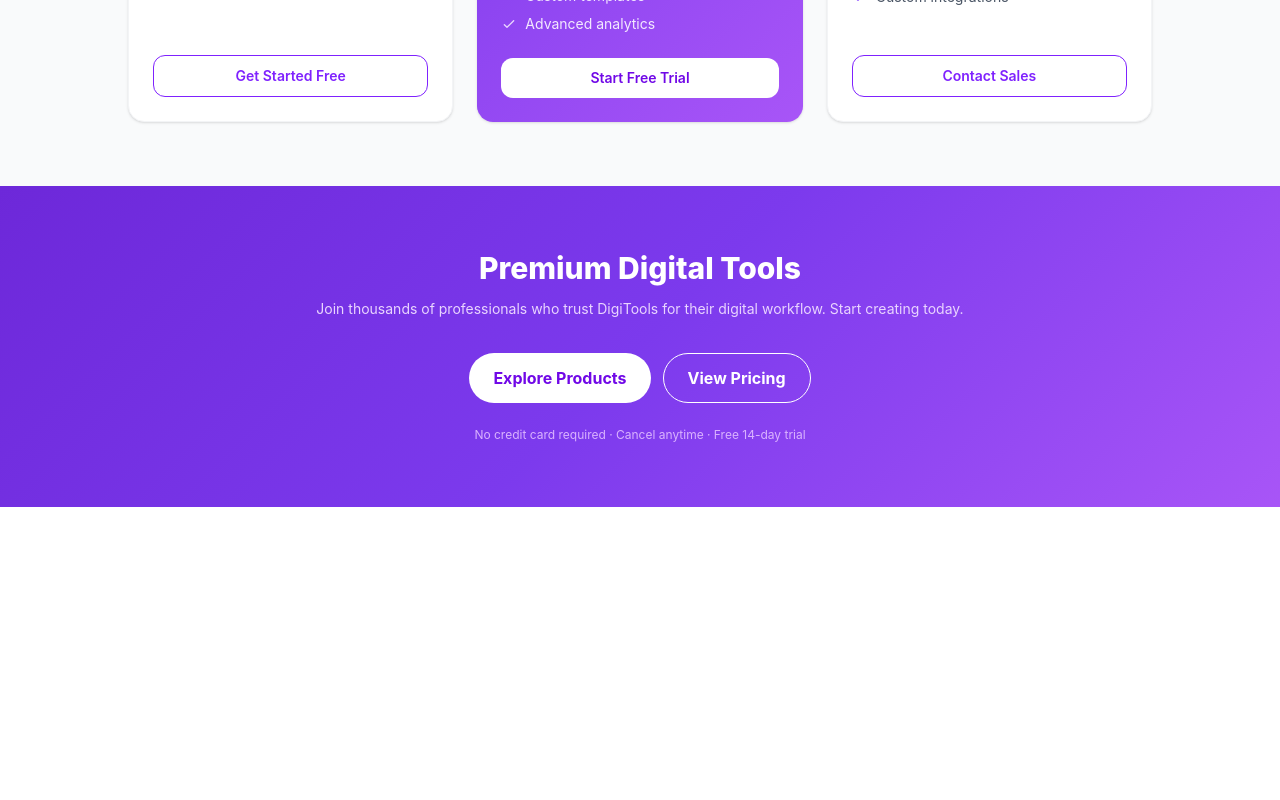
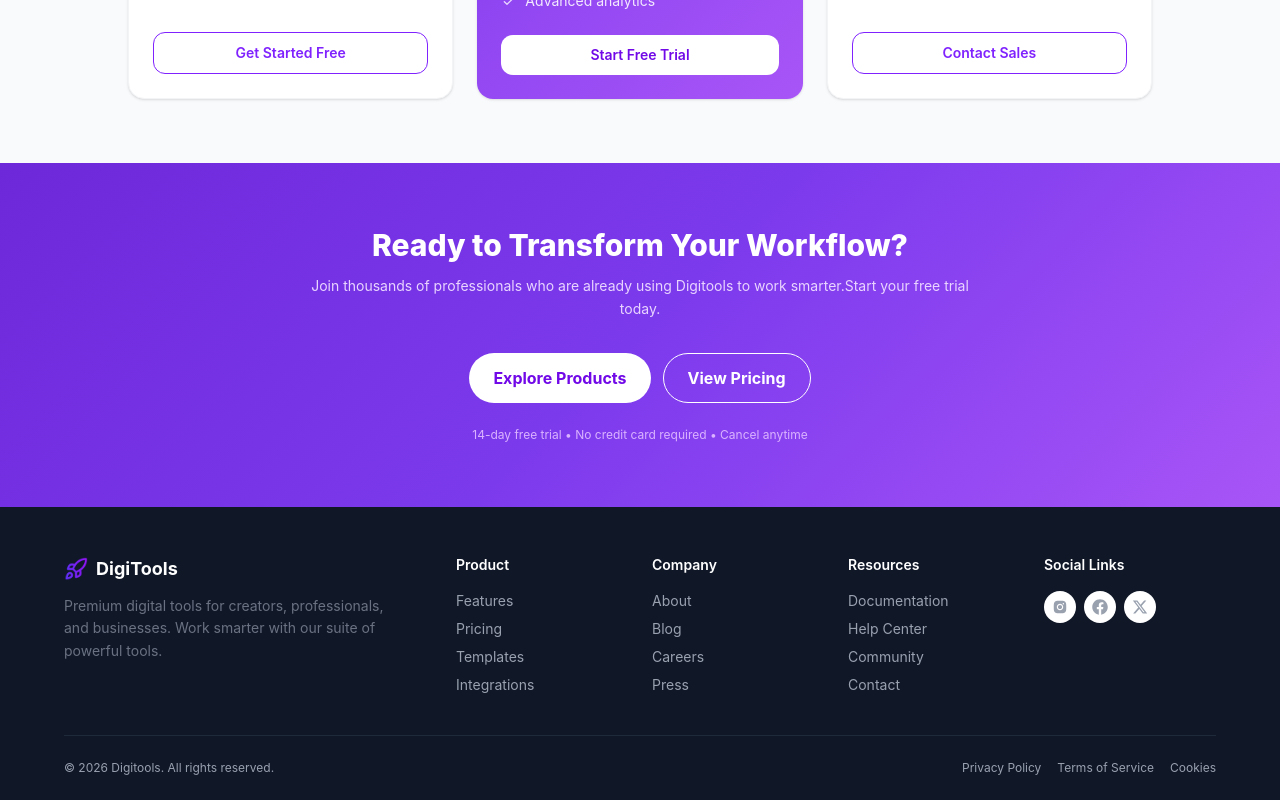
Before and after one commit to Shipan-Ahmed/A-06-Melsn-6, a React (Vite) app: page / in a window 1280 px wide. Shown: the part 3701-4501 px from the top of the page. Before the commit the page ends 4208 px from the top, so only its background shows below. Built offline with nearby package versions, Linux system fonts and the light colour scheme.

Commit message:
added footer and toastify

```diff
--- a/src/App.jsx
+++ b/src/App.jsx
@@ -8,6 +8,8 @@ import Rating from './Components/Rating';
 import Steps from './Components/Steps';
 import Pricing from './Components/Pricing';
 import Optional from './Components/Optional';
+import Footer from './Components/Footer';
+import { ToastContainer } from 'react-toastify';
 
 function App() {
 
@@ -42,7 +44,8 @@ function App() {
       <Steps></Steps>
       <Pricing></Pricing>
       <Optional></Optional>
-
+      <Footer></Footer>
+    <ToastContainer></ToastContainer>
     </div>
   );
 }
--- /dev/null
+++ b/src/Components/Footer.jsx
@@ -0,0 +1,88 @@
+import React from "react";
+import rocketIcon from "../assets/rocket.png";
+import { AiFillInstagram } from "react-icons/ai";
+import { FaFacebook } from "react-icons/fa";
+import { FaXTwitter } from "react-icons/fa6";
+
+const Footer = () => {
+  return (
+    <footer className="bg-gray-900 text-gray-400 pt-12 pb-6 px-4 md:px-8 lg:px-16">
+      <div className="max-w-7xl mx-auto grid grid-cols-1 md:grid-cols-3 lg:grid-cols-6 gap-6 mb-10">
+        <div className="lg:col-span-2">
+          <div className="flex items-center gap-2 mb-3">
+            <img src={rocketIcon} alt="logo" className="w-6 h-6" />
+            <span className="text-white font-bold text-lg">DigiTools</span>
+          </div>
+          <p className="text-sm leading-relaxed text-gray-500 max-w-xs">
+            Premium digital tools for creators, professionals, and businesses.
+            Work smarter with our suite of powerful tools.
+          </p>
+        </div>
+
+        {[
+          {
+            title: "Product",
+            items: ["Features", "Pricing", "Templates", "Integrations"],
+          },
+          { title: "Company", items: ["About", "Blog", "Careers", "Press"] },
+          {
+            title: "Resources",
+            items: ["Documentation", "Help Center", "Community", "Contact"],
+          },
+        ].map((col) => (
+          <div key={col.title}>
+            <h4 className="text-white font-semibold text-sm mb-4">
+              {col.title}
+            </h4>
+            <ul className="space-y-2 text-sm">
+              {col.items.map((item) => (
+                <li key={item}>
+                  <a
+                    href="#"
+                    className="hover:text-violet-400 transition-colors"
+                  >
+                    {item}
+                  </a>
+                </li>
+              ))}
+            </ul>
+          </div>
+        ))}
+
+        <div>
+          <h4 className="text-white font-semibold text-sm mb-4">
+            Social Links
+          </h4>
+          <div className="flex space-x-2">
+            <p className="rounded-full p-2 bg-white">
+              <AiFillInstagram  />
+            </p>
+            <p className="rounded-full p-2 bg-white ">
+              <FaFacebook  />
+            </p>
+            <p className="rounded-full p-2 bg-white">
+              <FaXTwitter  />
+            </p>
+          </div>
+        </div>
+      </div>
+
+      <div className="border-t border-gray-800 pt-6 flex flex-col md:flex-row justify-between items-center gap-3 text-xs">
+        <p>© 2026 Digitools. All rights reserved.</p>
+        <div className="flex gap-4">
+          {["Privacy Policy", "Terms of Service", "Cookies"].map((l) => (
+            <a
+              key={l}
+              href="#"
+              className="hover:text-violet-400 transition-colors"
+            >
+              {l}
+            </a>
+          ))}
+        </div>
+      </div>
+    </footer>
+  );
+};
+
+export default Footer;
--- a/src/Components/Optional.jsx
+++ b/src/Components/Optional.jsx
@@ -10,11 +10,11 @@ const Optional = () => {
       >
         <div className="max-w-2xl mx-auto">
           <h2 className="text-3xl font-extrabold mb-3">
-            Premium Digital Tools
+            Ready to Transform Your Workflow?
           </h2>
           <p className="text-purple-200 text-sm mb-8 leading-relaxed">
-            Join thousands of professionals who trust DigiTools for their
-            digital workflow. Start creating today.
+            Join thousands of professionals who are already using Digitools to
+            work smarter.Start your free trial today.
           </p>
           <div className="flex gap-3 justify-center flex-wrap">
             <button className="bg-white text-violet-700 font-bold rounded-full px-6 py-3 hover:bg-gray-100 transition-colors cursor-pointer">
@@ -25,7 +25,7 @@ const Optional = () => {
             </button>
           </div>
           <p className="text-purple-300 text-xs mt-6">
-            No credit card required · Cancel anytime · Free 14-day trial
+            14-day free trial • No credit card required • Cancel anytime
           </p>
         </div>
       </section>
--- a/src/Components/Steps.jsx
+++ b/src/Components/Steps.jsx
@@ -8,23 +8,21 @@ const steps = [
     step: "01",
     title: "Create Account",
     description:
-      "Sign up for your account, provide basic information and choose a plan that works for you to get started.",
+      "Sign up for free in seconds. No credit card required to get started.",
     icon: userIcon,
     color: "bg-violet-100",
   },
   {
     step: "02",
     title: "Choose Products",
-    description:
-      "Browse our curated catalog and select the digital tools that best fit your needs and workflow.",
+    description: "Browse our catalog and select the toolsthat fit your needs.",
     icon: packageIcon,
     color: "bg-blue-100",
   },
   {
     step: "03",
     title: "Start Creating",
-    description:
-      "Download or access your tools directly and start using them to supercharge your productivity immediately.",
+    description: "Download and start using your premium tools immediately.",
     icon: rocketIcon,
     color: "bg-emerald-100",
   },
```
